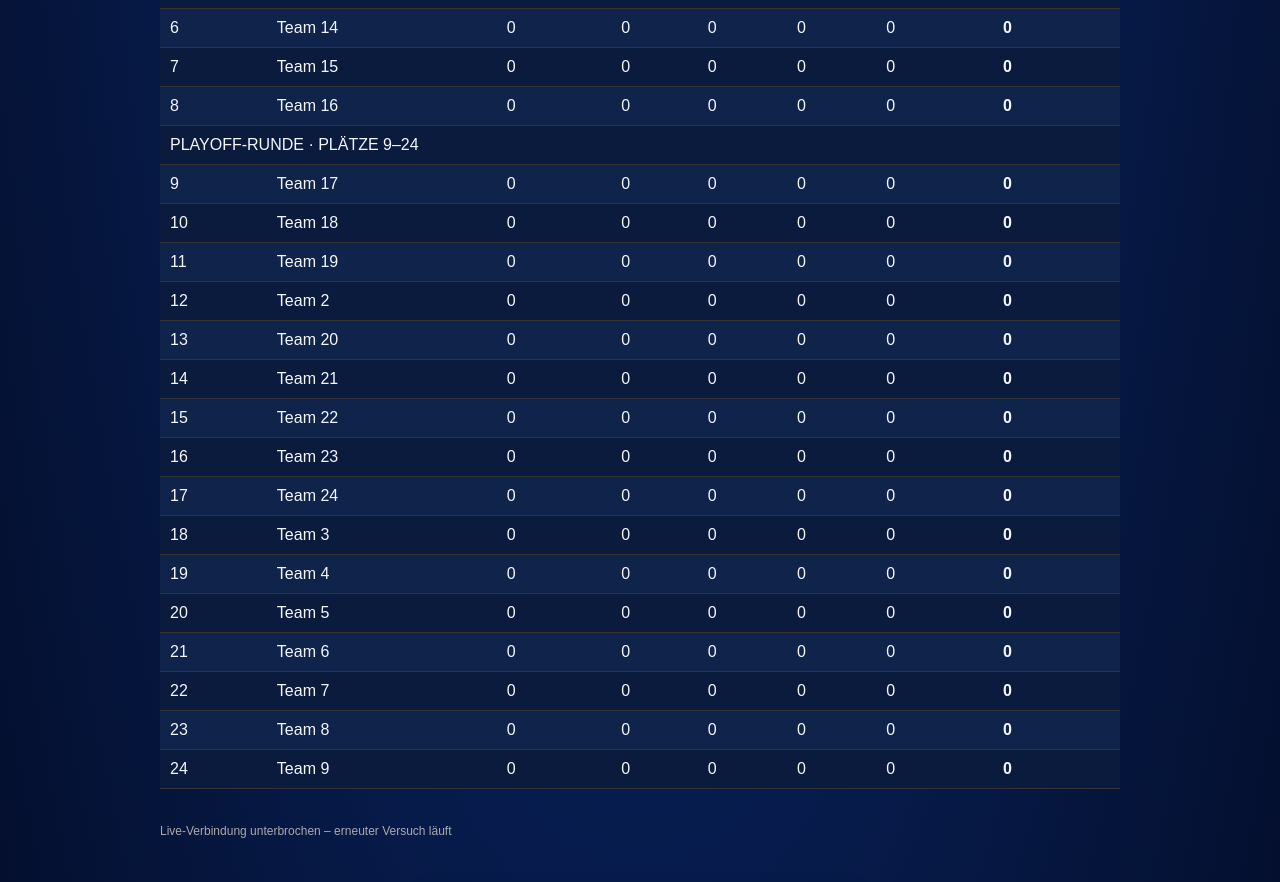
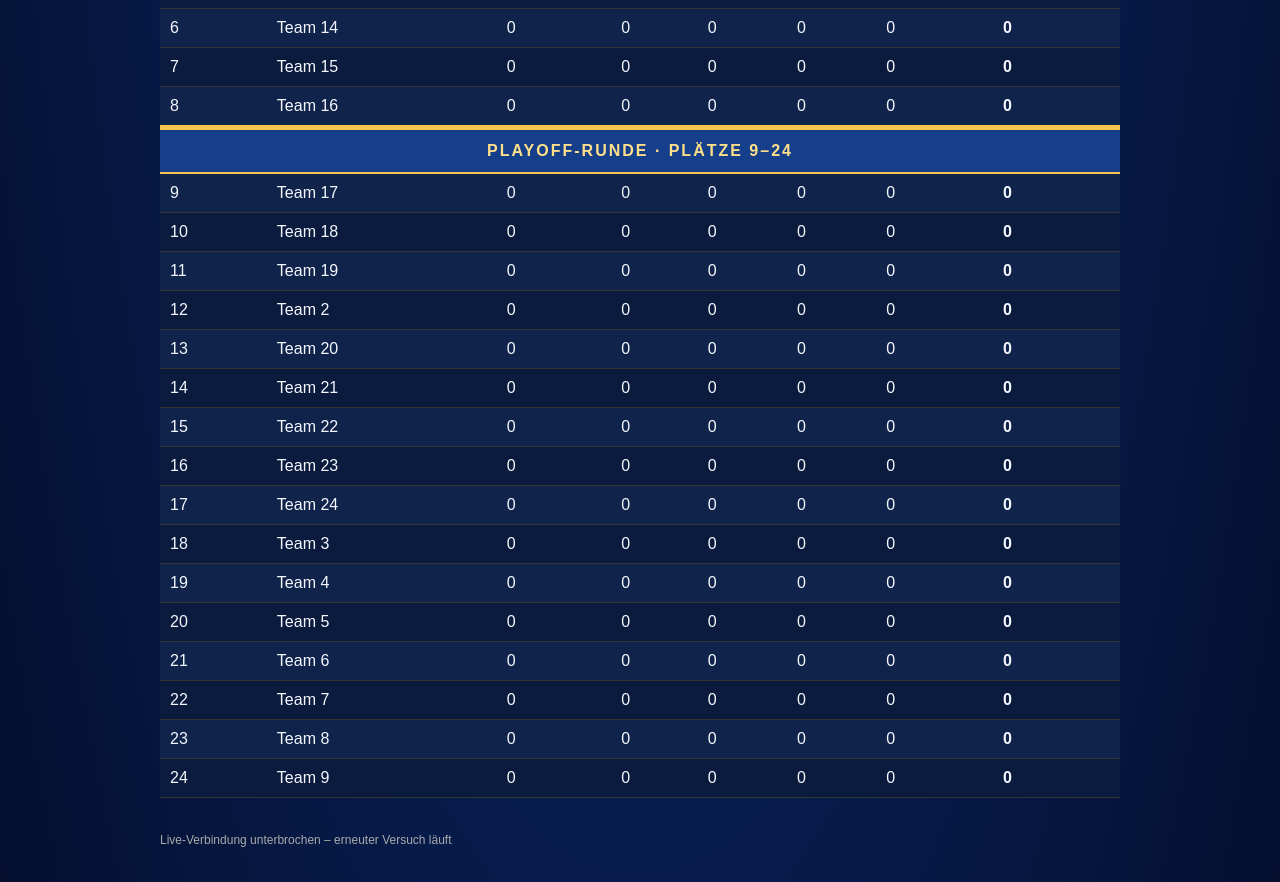
Before and after one commit to denisnurajj/baudicht-cup, a plain HTML site: page index.html in a window 1280 px wide. Shown: the part 1010-1892 px from the top of the page. Drawn offline with nearby package versions, Linux system fonts and the light colour scheme; no server answers.

Commit message:
Style top eight qualification separator

```diff
--- a/style.css
+++ b/style.css
@@ -67,3 +67,6 @@ header p{font-size:clamp(15px,2.3vw,19px)!important;font-weight:900!important;co
 
 /* Keep VS aligned between team names */
 .next-teams{display:grid!important;grid-template-columns:minmax(0,1fr) auto minmax(0,1fr)!important;align-items:center!important}.next-teams span:first-child{text-align:right!important}.next-teams span:last-child{text-align:left!important}.next-teams strong{white-space:nowrap!important;justify-self:center!important}
+
+/* Qualification separator after top 8 */
+#standings tr.qualification-divider td{border-top:5px solid #f5c451!important;border-bottom:2px solid #f5c451!important;background:#153f8b!important;color:#ffe08a!important;text-align:center!important;font-weight:900!important;letter-spacing:2px!important;padding:12px 8px!important}
```
